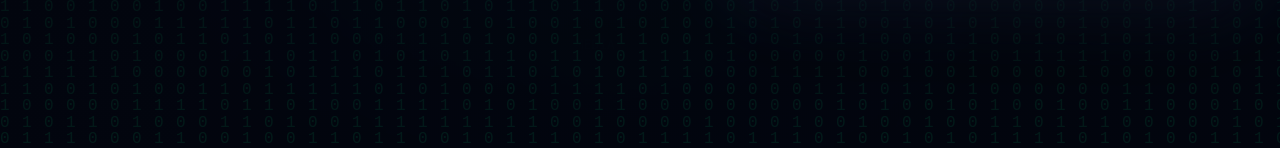
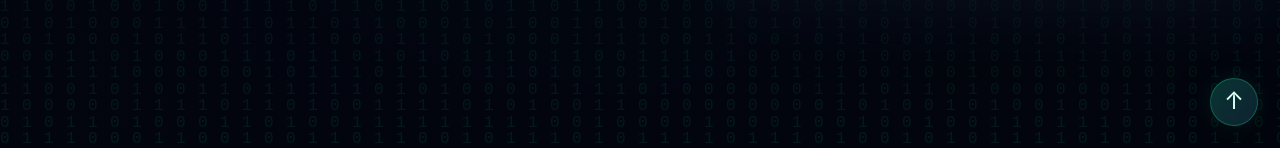
Before and after one commit to thebigetti/echo-lab-studio, a plain HTML site: page frontend/index.html in a window 1280 px wide. Shown: the part 652-800 px from the top of the page. Drawn offline with Linux system fonts and the light colour scheme; animation ran at ten frames a second.

Commit message:
Update button up

```diff
--- a/frontend/index.html
+++ b/frontend/index.html
@@ -353,6 +353,10 @@
     </div>
   </div>
 
+  <a class="back-to-top" href="#top" aria-label="Наверх">
+    <span aria-hidden="true">↑</span>
+  </a>
+
   <script src="script.js"></script>
 </body>
 </html>
--- a/frontend/styles.css
+++ b/frontend/styles.css
@@ -1972,6 +1972,43 @@ textarea:focus {
   margin: 0;
 }
 
+.back-to-top {
+  position: fixed;
+  right: 22px;
+  bottom: 22px;
+  z-index: 80;
+  width: 48px;
+  height: 48px;
+  display: inline-flex;
+  align-items: center;
+  justify-content: center;
+  border: 1px solid rgba(32, 226, 168, 0.28);
+  border-radius: 50%;
+  background:
+    linear-gradient(135deg, rgba(32, 226, 168, 0.18), rgba(106, 215, 255, 0.10)),
+    rgba(5, 17, 27, 0.78);
+  color: #d8fff1;
+  box-shadow: 0 16px 40px rgba(0, 0, 0, 0.34), 0 0 22px rgba(32, 226, 168, 0.10);
+  backdrop-filter: blur(16px) saturate(135%);
+  text-decoration: none;
+  transition: transform 170ms ease, border-color 170ms ease, box-shadow 170ms ease, background 170ms ease;
+}
+
+.back-to-top span {
+  font-size: 24px;
+  line-height: 1;
+  transform: translateY(-1px);
+}
+
+.back-to-top:hover {
+  transform: translateY(-3px);
+  border-color: rgba(32, 226, 168, 0.44);
+  background:
+    linear-gradient(135deg, rgba(32, 226, 168, 0.24), rgba(106, 215, 255, 0.14)),
+    rgba(5, 19, 29, 0.88);
+  box-shadow: 0 20px 48px rgba(0, 0, 0, 0.38), 0 0 28px rgba(32, 226, 168, 0.16);
+}
+
 @media (max-width: 1040px) {
   .services-grid {
     grid-template-columns: repeat(2, minmax(0, 1fr));
@@ -2240,6 +2277,17 @@ textarea:focus {
   .case-panel-dialog {
     padding: 18px;
   }
+
+  .back-to-top {
+    right: 14px;
+    bottom: 14px;
+    width: 42px;
+    height: 42px;
+  }
+
+  .back-to-top span {
+    font-size: 21px;
+  }
 }
 
 @media (max-width: 420px) {
```
